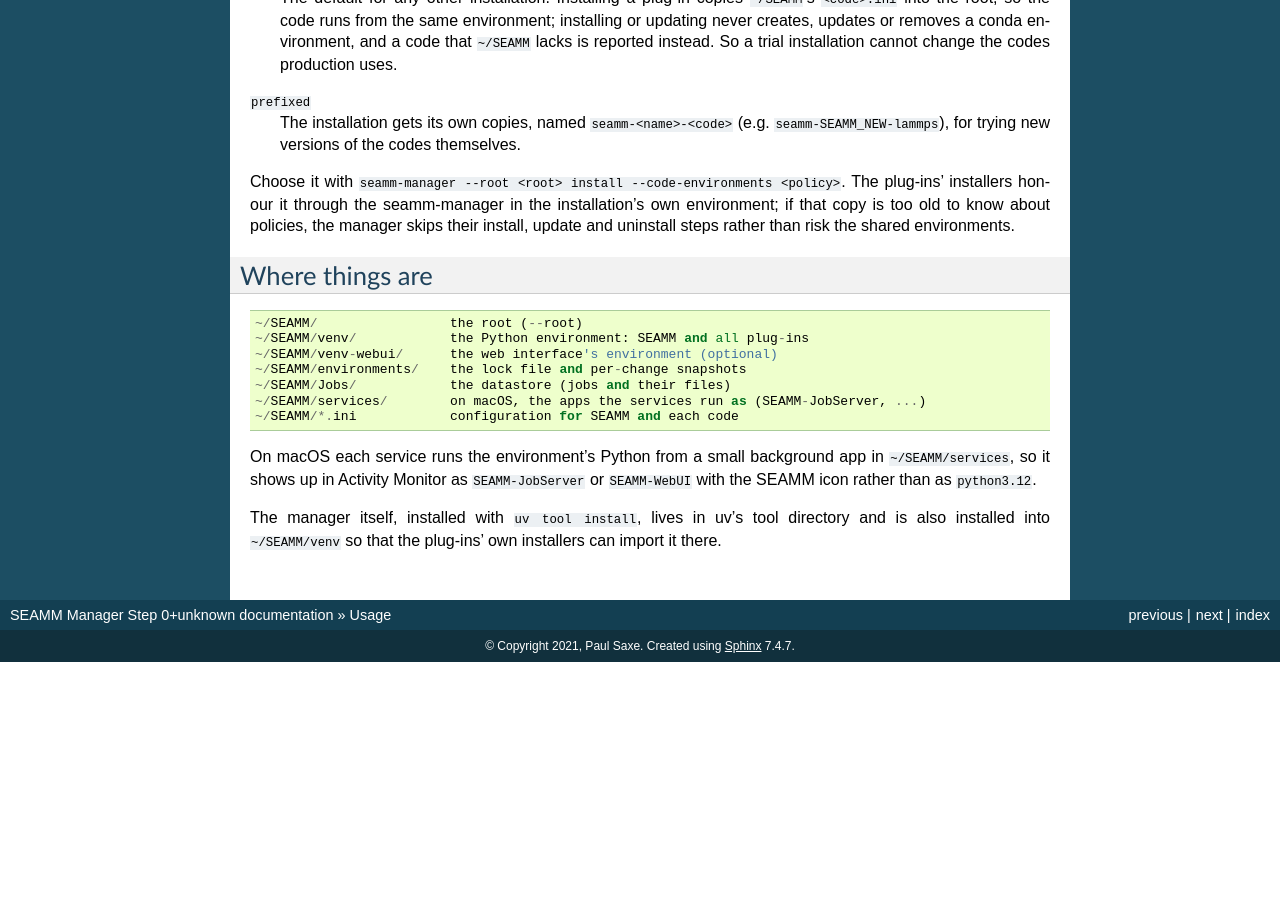
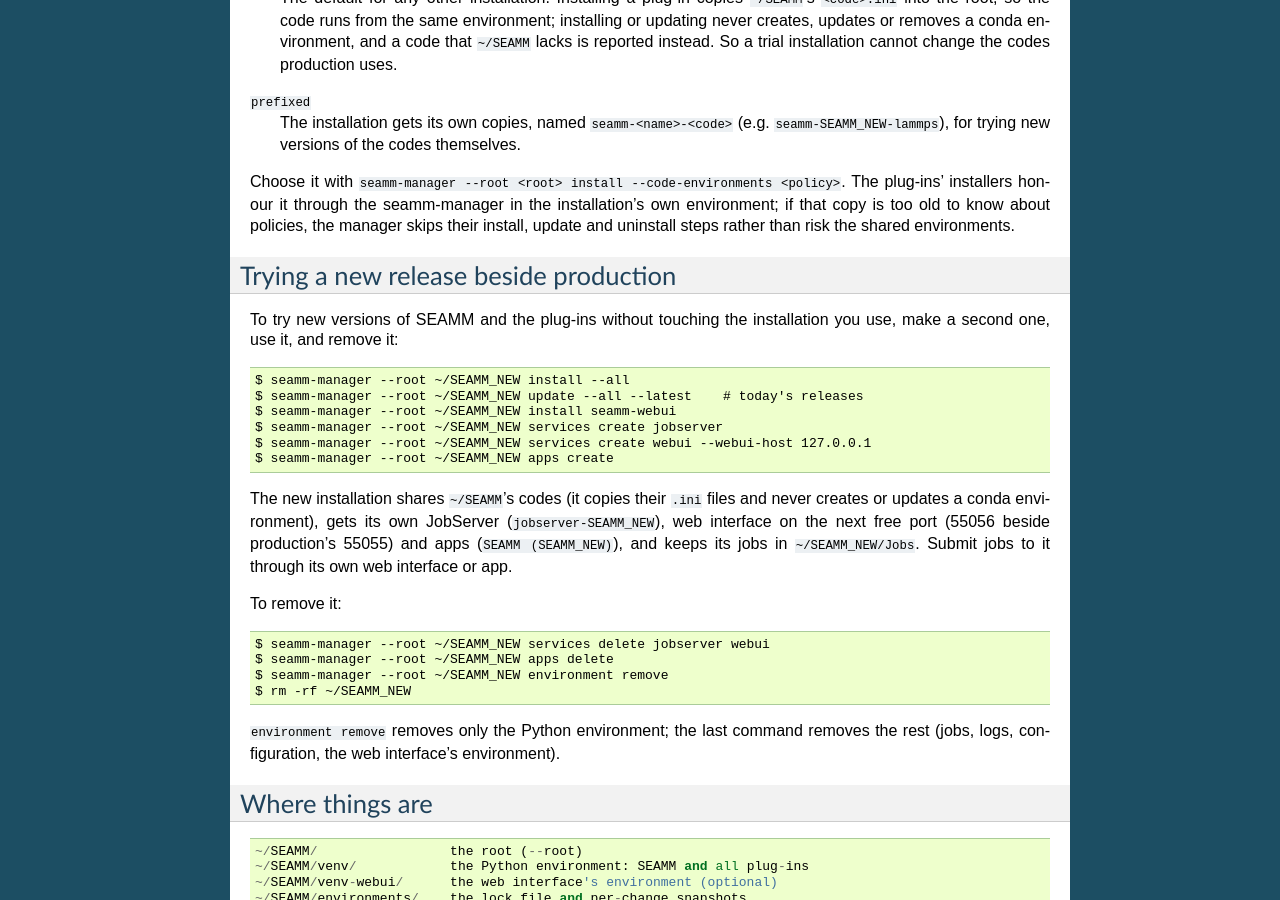
Before and after one commit to molssi-seamm/seamm_manager, a Sphinx documentation site: the page built from docs/usage.rst, in a window 1280 px wide and 900 px high, scrolled down 1596 px. Built offline with Sphinx 7.4.7, drawn with Linux system fonts in a browser that asks for light colours; pages that are not in the unit, such as notebooks, are missing from menus; before the commit the page ends 2258 px from its top, so only the background shows below that; some of the changed text lies outside the part shown.

Commit message:
Docs: trying a new release beside production; campaign complete
Co-Authored-By: Claude Opus 5.5 <noreply@anthropic.com>

```diff
--- a/docs/usage.rst
+++ b/docs/usage.rst
@@ -99,6 +99,35 @@ The plug-ins' installers honour it through the seamm-manager in the installation
 own environment; if that copy is too old to know about policies, the manager skips
 their install, update and uninstall steps rather than risk the shared environments.
 
+Trying a new release beside production
+--------------------------------------
+
+To try new versions of SEAMM and the plug-ins without touching the installation you
+use, make a second one, use it, and remove it::
+
+    $ seamm-manager --root ~/SEAMM_NEW install --all
+    $ seamm-manager --root ~/SEAMM_NEW update --all --latest    # today's releases
+    $ seamm-manager --root ~/SEAMM_NEW install seamm-webui
+    $ seamm-manager --root ~/SEAMM_NEW services create jobserver
+    $ seamm-manager --root ~/SEAMM_NEW services create webui --webui-host 127.0.0.1
+    $ seamm-manager --root ~/SEAMM_NEW apps create
+
+The new installation shares ``~/SEAMM``'s codes (it copies their ``.ini`` files and
+never creates or updates a conda environment), gets its own JobServer
+(``jobserver-SEAMM_NEW``), web interface on the next free port (55056 beside
+production's 55055) and apps (``SEAMM (SEAMM_NEW)``), and keeps its jobs in
+``~/SEAMM_NEW/Jobs``. Submit jobs to it through its own web interface or app.
+
+To remove it::
+
+    $ seamm-manager --root ~/SEAMM_NEW services delete jobserver webui
+    $ seamm-manager --root ~/SEAMM_NEW apps delete
+    $ seamm-manager --root ~/SEAMM_NEW environment remove
+    $ rm -rf ~/SEAMM_NEW
+
+``environment remove`` removes only the Python environment; the last command removes
+the rest (jobs, logs, configuration, the web interface's environment).
+
 Where things are
 ----------------
 
```
Also changed, not shown: docs/developer_guide/campaigns/2026-09-27/index.rst (+22 -1 lines).
